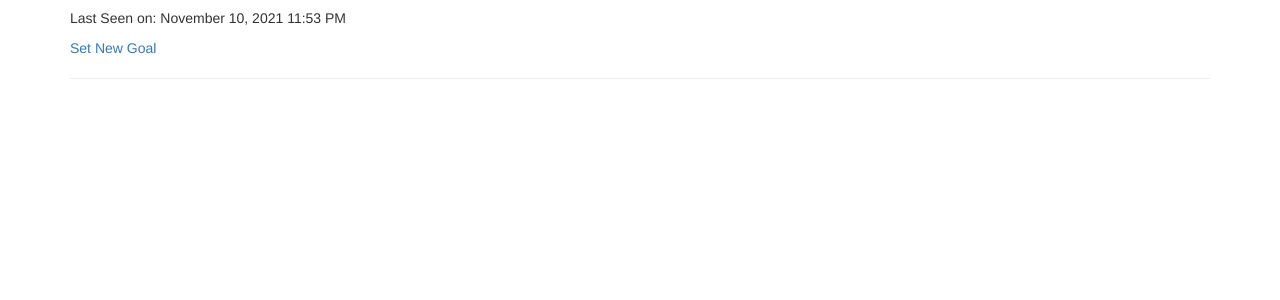
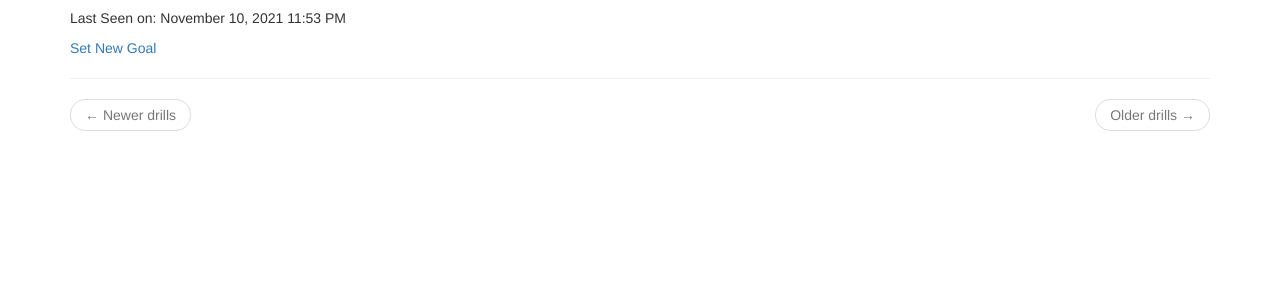
Before and after one commit to jjniemeyer/dgPutterPro, a Flask app: a page that uses app/templates/user.html in a window 1280 px wide. Shown: the part 134-434 px from the top of the page. Run offline with Flask 2, Linux system fonts and the light colour scheme; the visitor is signed in with stand-in values (Sample User, id 1); data comes from the database, SQL or seed files in the repository; both versions use the stored data as it was after the commit; data that the repository does not hold is empty; some libraries are stand-ins or nearby versions.

Commit message:
style pagination links

```diff
--- a/app/templates/user.html
+++ b/app/templates/user.html
@@ -13,10 +13,18 @@
     {% for drill in drills %}
         {% include '_drill.html' %}
     {% endfor %}
-    {% if prev_url %}
-    <a href="{{ prev_url }}">Newer drills</a>
-    {% endif %}
-    {% if next_url %}
-    <a href="{{ next_url }}">Older drills</a>
-    {% endif %}
+    <nav aria-label="...">
+        <ul class="pager">
+            <li class="previous{% if not prev_url %} disabled{% endif %}">
+                <a href="{{ prev_url or '#' }}">
+                    <span aria-hidden="true">&larr;</span> Newer drills
+                </a>
+            </li>
+            <li class="next{% if not next_url %} disabled{% endif %}">
+                <a href="{{ next_url or '#' }}">
+                    Older drills <span aria-hidden="true">&rarr;</span>
+                </a>
+            </li>
+        </ul>
+    </nav>
 {% endblock %}
```
Also changed, not shown: app.db.
